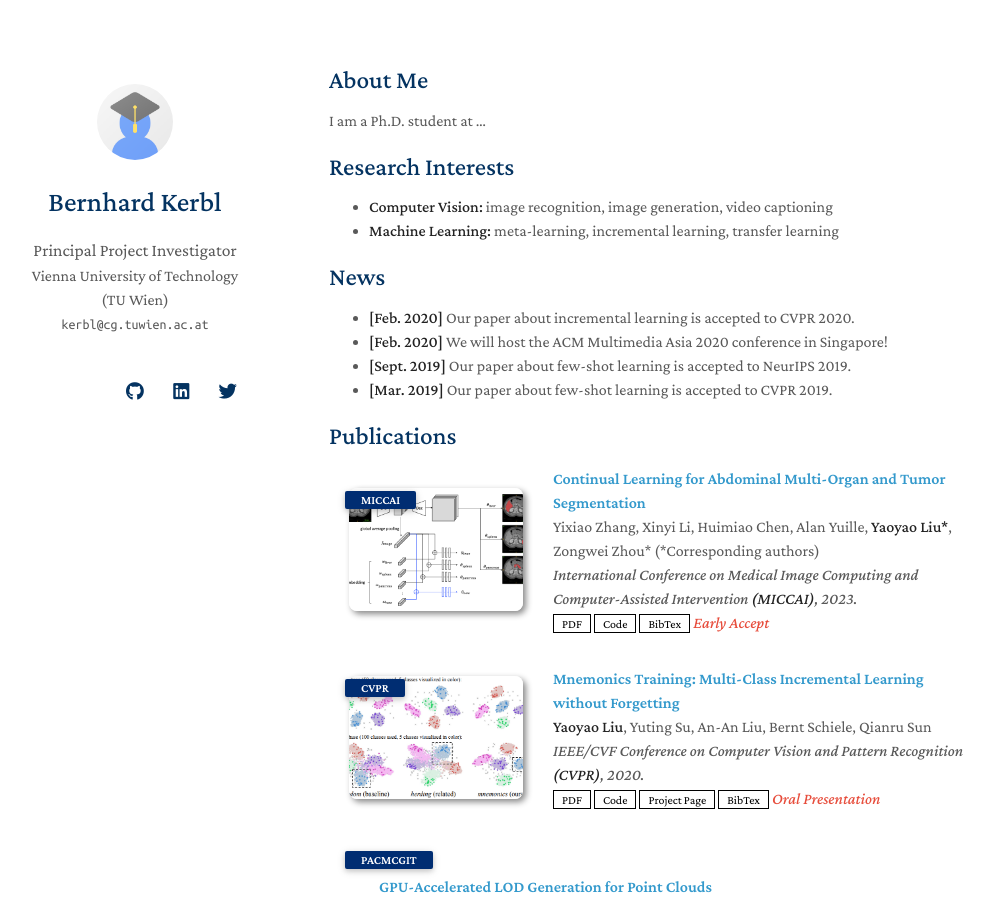
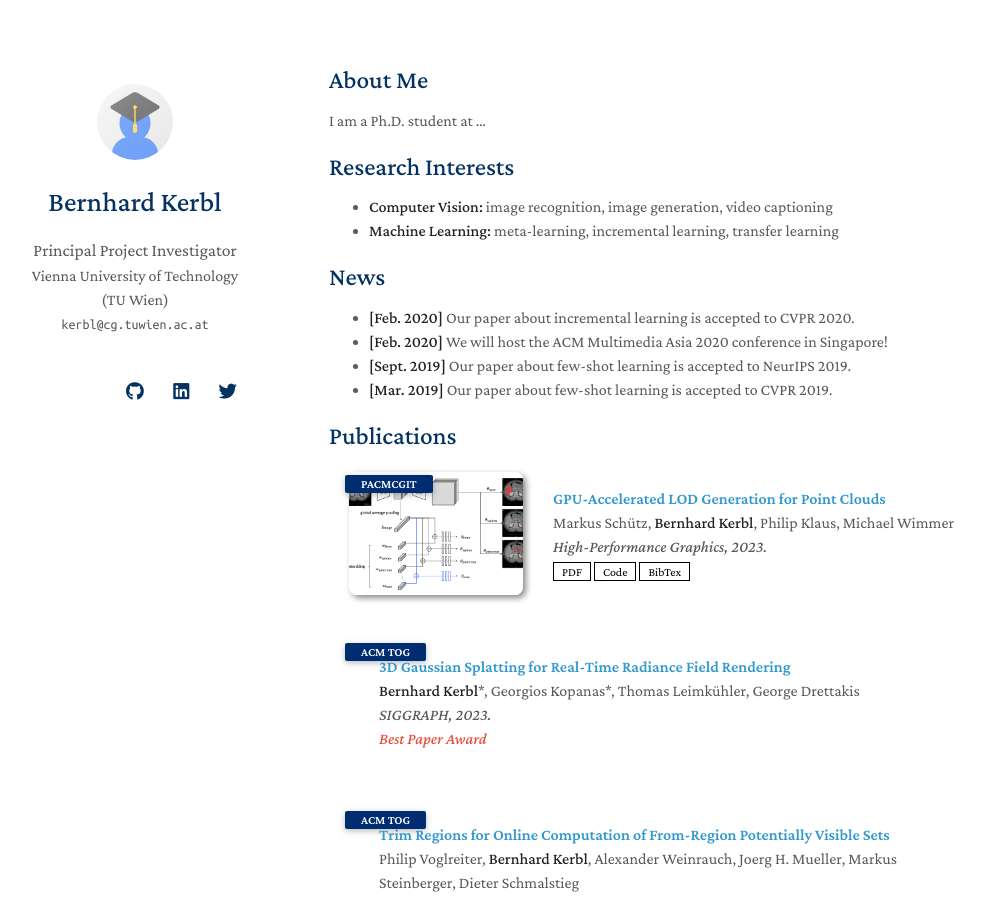
Before and after one commit to Snosixtyboo/Snosxityboo, a Jekyll site: the page built from index.md, in a window 1280 px wide and 900 px high. Shown: the whole window, without its empty margins (141-1135 px from the left). Built offline with Jekyll 4.4.1, drawn with Linux system fonts in a browser that asks for light colours; nearby versions of some CDN libraries; a style sheet for code colours, icons or effects is not loaded; our own code applies the rules of GitHub Pages for plain Markdown files.

Commit message:
Update publications.yml

```diff
--- a/_data/publications.yml
+++ b/_data/publications.yml
@@ -1,30 +1,13 @@
 main:
-
-  - title: Continual Learning for Abdominal Multi-Organ and Tumor Segmentation
-    authors: Yixiao Zhang, Xinyi Li, Huimiao Chen, Alan Yuille, <strong>Yaoyao Liu*</strong>, Zongwei Zhou* (*Corresponding authors)
-    conference_short: MICCAI
-    conference: International Conference on Medical Image Computing and Computer-Assisted Intervention <strong>(MICCAI)</strong>, 2023.
-    pdf: https://arxiv.org/pdf/2306.00988.pdf
-    code: https://github.com/MrGiovanni/ContinualLearning
-    bibtex: https://bib.yliu.me/MICCAI23.txt
-    image: ./assets/img/teaser_example_2.png
-    notes: Early Accept
-
-  - title: "Mnemonics Training: Multi-Class Incremental Learning without Forgetting"
-    authors: <strong>Yaoyao Liu</strong>, Yuting Su, An-An Liu, Bernt Schiele, Qianru Sun
-    conference_short: CVPR
-    conference: IEEE/CVF Conference on Computer Vision and Pattern Recognition <strong>(CVPR)</strong>, 2020.
-    pdf: https://arxiv.org/pdf/2002.10211.pdf
-    code: https://github.com/yaoyao-liu/class-incremental-learning/tree/main/mnemonics-training
-    page: https://class-il.mpi-inf.mpg.de/mnemonics/
-    bibtex: https://class-il.mpi-inf.mpg.de/mnemonics/
-    notes: Oral Presentation
-    image: ./assets/img/teaser_example.png
 
   - title: GPU-Accelerated LOD Generation for Point Clouds
     authors: Markus Schütz, <strong>Bernhard Kerbl</strong>, Philip Klaus, Michael Wimmer
     conference_short: PACMCGIT
     conference: High-Performance Graphics, 2023.
+    pdf: https://arxiv.org/pdf/2306.00988.pdf
+    code: https://github.com/MrGiovanni/ContinualLearning
+    bibtex: https://bib.yliu.me/MICCAI23.txt
+    image: ./assets/img/teaser_example_2.png
 
   - title: 3D Gaussian Splatting for Real-Time Radiance Field Rendering
     authors: <strong>Bernhard Kerbl</strong>*, Georgios Kopanas*, Thomas Leimkühler, George Drettakis
```
